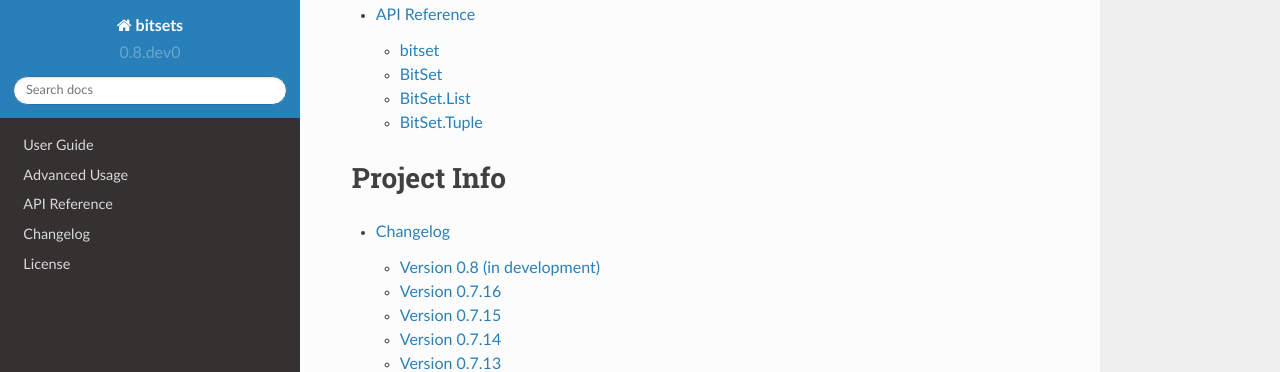
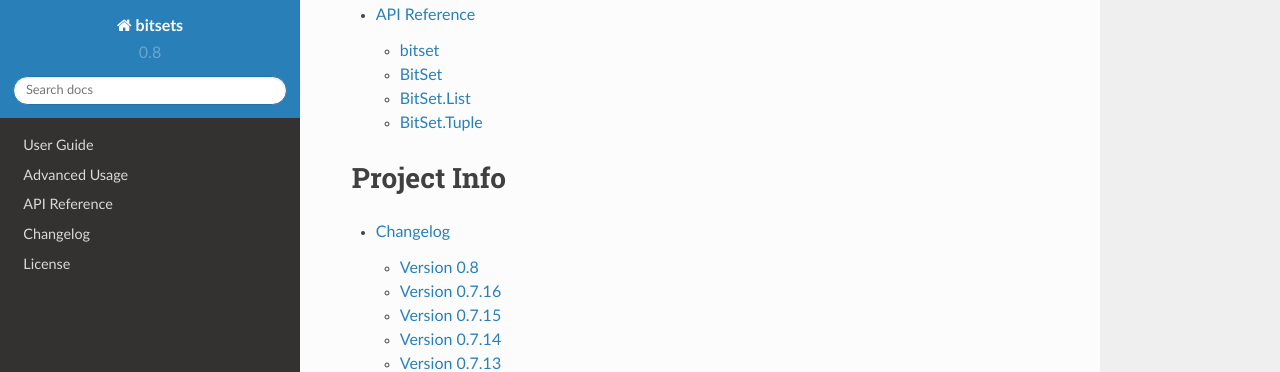
Before and after one commit to xflr6/bitsets, a Sphinx documentation site: the page built from docs/index.rst, in a window 1280 px wide and 900 px high, scrolled down 3345 px. Shown: the top 372 px of the window. Built offline with Sphinx 7.4.7 and the Read the Docs theme 2.0.0, drawn with Linux system fonts in a browser that asks for light colours.

Commit message:
release 0.8

```diff
--- a/CHANGES.txt
+++ b/CHANGES.txt
@@ -2,14 +2,15 @@ Changelog
 =========
 
 
-Version 0.8 (in development)
+Version 0.8
 ----------------------------
 
 Drop Python 2 support.
 
 Drop Python 3.5 support and tag Python 3.9 support.
 
-Add ``indexes_optimized`` for faster iteration over bitset members.
+Add ``indexes_optimized`` for faster iteration over bitset members (PR: Johnnie
+Gray).
 
 
 Version 0.7.16
--- a/bitsets/__init__.py
+++ b/bitsets/__init__.py
@@ -9,7 +9,7 @@ from . import series
 __all__ = ['bitset']
 
 __title__ = 'bitsets'
-__version__ = '0.8.dev0'
+__version__ = '0.8'
 __author__ = 'Sebastian Bank <sebastian.bank@uni-leipzig.de>'
 __license__ = 'MIT, see LICENSE.txt'
 __copyright__ = 'Copyright (c) 2013-2021 Sebastian Bank'
--- a/docs/conf.py
+++ b/docs/conf.py
@@ -25,7 +25,7 @@ copyright = '2013-2021, Sebastian Bank'
 author = 'Sebastian Bank'
 
 # The short X.Y version
-version = '0.8.dev0'
+version = '0.8'
 # The full version, including alpha/beta/rc tags
 release = version
 
--- a/setup.py
+++ b/setup.py
@@ -5,7 +5,7 @@ from setuptools import setup, find_packages
 
 setup(
     name='bitsets',
-    version='0.8.dev0',
+    version='0.8',
     author='Sebastian Bank',
     author_email='sebastian.bank@uni-leipzig.de',
     description='Ordered subsets over a predefined domain',
```
